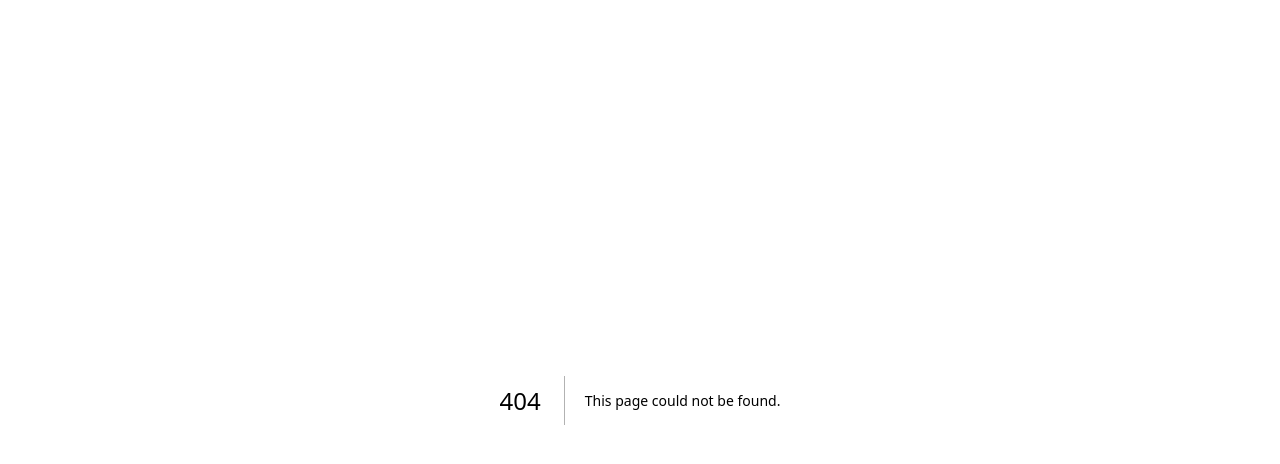
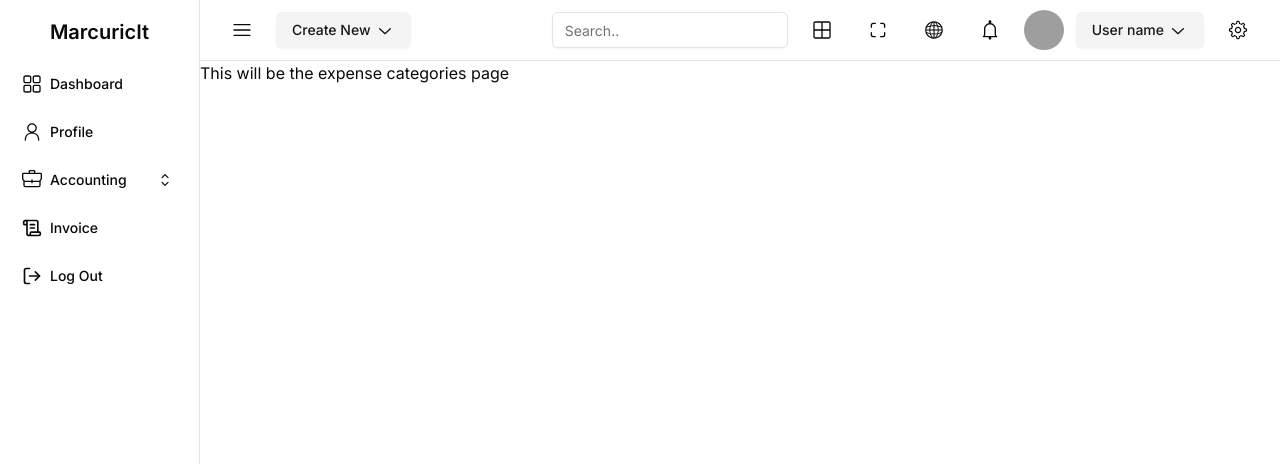
Before and after one commit to frustrated018/marcuricit-task, a Next.js app: page /dashboard/accounting/expense-categories in a window 1280 px wide. Before the commit this address had no page. Shown: the top 464 px of the page. Built offline with nearby package versions, Linux system fonts and the light colour scheme; grey boxes are pictures that could not be loaded.

Commit message:
Started work on accounting sub categories
Created files for the sub categories
Updated sidenav links
Also updated the active links styles

```diff
--- /dev/null
+++ b/src/app/dashboard/accounting/expense-categories/page.tsx
@@ -0,0 +1,10 @@
+
+const ExpenseCategories = () => {
+  return (
+    <div>
+        This will be the expense categories page
+    </div>
+  )
+}
+
+export default ExpenseCategories
--- /dev/null
+++ b/src/app/dashboard/accounting/expenses/page.tsx
@@ -0,0 +1,11 @@
+import React from 'react'
+
+const Expenses = () => {
+  return (
+    <div>
+        This will be the expenses page
+    </div>
+  )
+}
+
+export default Expenses
--- a/src/components/custom/SidenavLinks.tsx
+++ b/src/components/custom/SidenavLinks.tsx
@@ -19,14 +19,14 @@ import { cn } from "@/lib/utils";
 import { LogOut, ScrollText } from "lucide-react";
 
 const collapsibleLinks = [
-  { href: "/bla", label: "Expenses" },
-  { href: "/bla", label: "Expense Categories" },
-  { href: "/bla", label: "Income" },
-  { href: "/bla", label: "Income Categories" },
-  { href: "/bla", label: "Accounting Report" },
-  { href: "/bla", label: "Doctor Report" },
-  { href: "/bla", label: "Contractors Report" },
-  { href: "/bla", label: "Summary" },
+  { href: "/dashboard/accounting/expenses", label: "Expenses" },
+  { href: "/dashboard/accounting/expense-categories", label: "Expense Categories" },
+  { href: "/dashboard", label: "Income" },
+  { href: "/dashboard", label: "Income Categories" },
+  { href: "/dashboard", label: "Accounting Report" },
+  { href: "/dashboard", label: "Doctor Report" },
+  { href: "/dashboard", label: "Contractors Report" },
+  { href: "/dashboard", label: "Summary" },
 ];
 
 const SidenavLinks = () => {
@@ -37,7 +37,7 @@ const SidenavLinks = () => {
       <Link href={"/dashboard"}>
         <Button
           className={cn("items-center gap-2 justify-start w-full", {
-            "text-blue-600": pathname === "/dashboard",
+            "text-blue-600 hover:text-blue-500": pathname === "/dashboard",
           })}
           variant={"ghost"}
         >
@@ -49,7 +49,7 @@ const SidenavLinks = () => {
       <Link href={"/dashboard/profile"}>
         <Button
           className={cn("items-center gap-2 justify-start w-full", {
-            "text-blue-600": pathname === "/dashboard/profile",
+            "text-blue-600 hover:text-blue-500": pathname === "/dashboard/profile",
           })}
           variant={"ghost"}
         >
@@ -71,24 +71,33 @@ const SidenavLinks = () => {
         </CollapsibleTrigger>
         <CollapsibleContent>
           {collapsibleLinks.map((item, index) => (
+            <Link key={item.label} href={item.href}>
               <Button
-              key={item.label}
-              className="items-center gap-2 justify-start w-full"
+                className={cn("items-center gap-2 justify-start w-full", {
+                  "text-blue-600 hover:text-blue-500": pathname === item.href,
+                })}
                 variant={"ghost"}
               >
                 <CircleIcon className="size-2" />
                 {item.label}
               </Button>
+            </Link>
           ))}
         </CollapsibleContent>
       </Collapsible>
 
-      <Button className="items-center gap-2 justify-start w-full" variant={"ghost"}>
+      <Button
+        className="items-center gap-2 justify-start w-full"
+        variant={"ghost"}
+      >
         <ScrollText className="size-5" />
         Invoice
       </Button>
       <Link href="/">
-        <Button className="items-center gap-2 justify-start w-full" variant={"ghost"}>
+        <Button
+          className="items-center gap-2 justify-start w-full"
+          variant={"ghost"}
+        >
           <LogOut className="size-5" />
           Log Out
         </Button>
```
Lines whose indentation alone changed are shown as unchanged.
